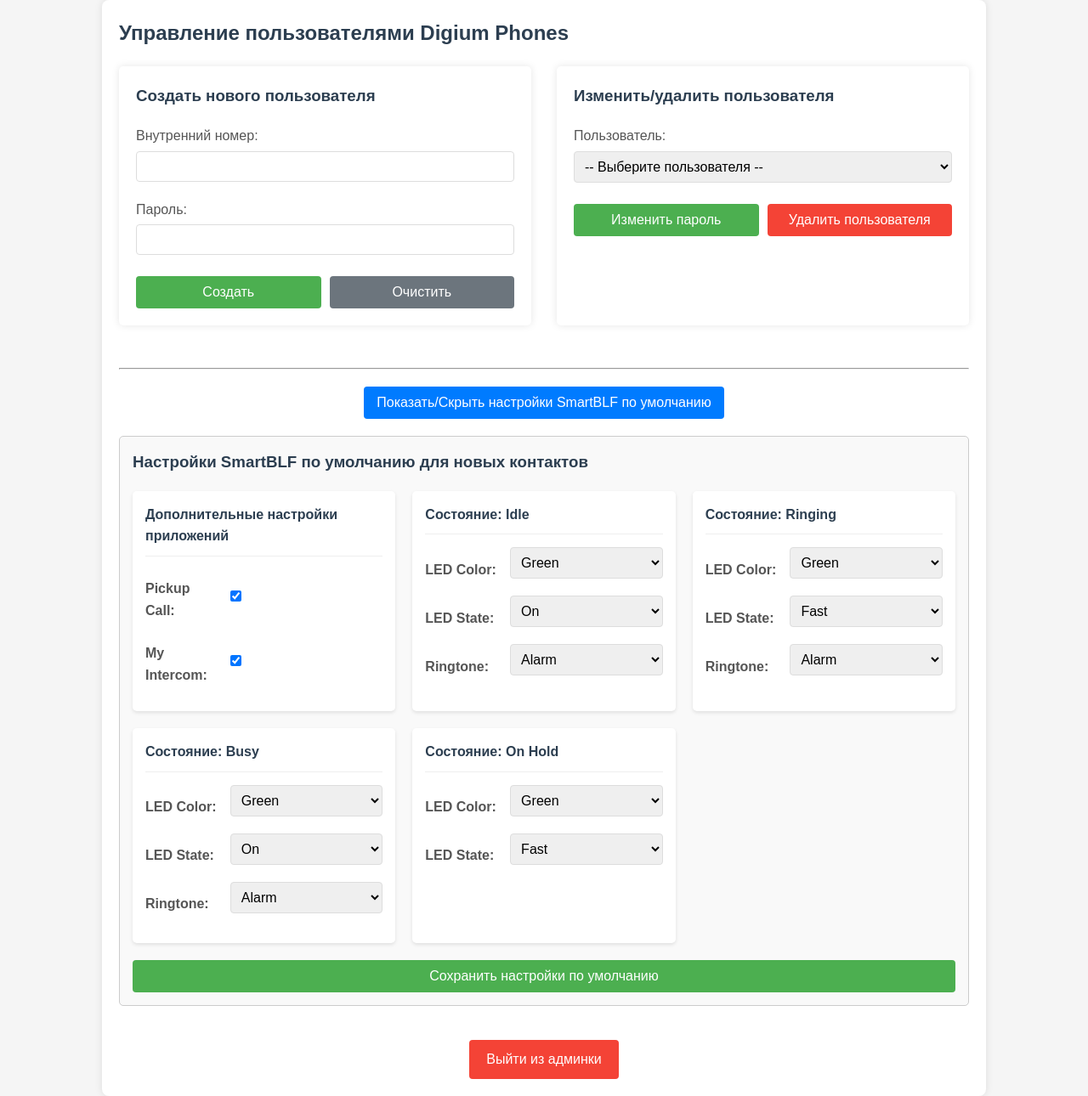
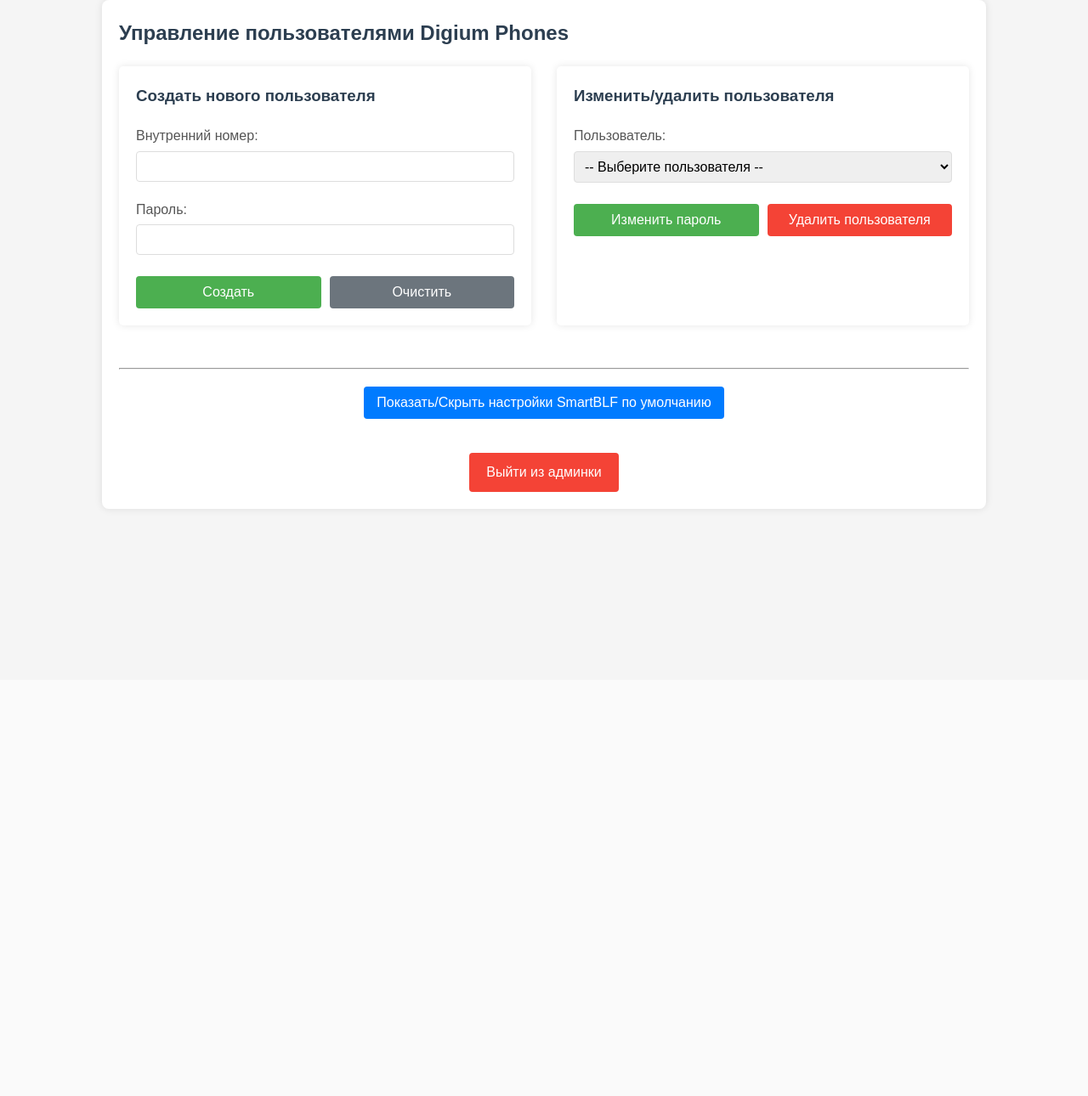
Before and after one commit to AlexeyAstashov/digium_blf_system, a PHP site: page /admin.php in a window 1280 px wide. Shown: the whole page at 85% size. After the commit the page ends 601 px from the top, so only its background shows below. Run offline with PHP 8.4, Linux system fonts and the light colour scheme; the visitor is signed in with stand-in values (Sample User, id 1); tables that the repository leaves empty hold one stand-in row (values such as "Sample post").

Commit message:
Bug fixed

```diff
--- a/admin.php
+++ b/admin.php
@@ -27,14 +27,19 @@ $formData = []; // Для сохранения данных формы посл
 // Получение текущих настроек по умолчанию SmartBLF
 $defaultSettings = [];
 try {
-    $stmt = $pdo->query("SELECT * FROM blf_default_settings WHERE id = 1"); // Предполагаем, что у нас одна запись с id = 1
+// здесь были зменения!
+    $stmt = $pdo->query("SELECT COUNT(*) FROM blf_default_settings");
+    $count = $stmt->fetchColumn();
+
+	if ($count == 0) {
+    // Если таблица пуста, создаем запись с id=1
+    $pdo->exec("INSERT INTO blf_default_settings (id, pickupcall, myintercom, idle_led_color, idle_led_state, idle_ringtone, ringing_led_color, ringing_led_state, ringing_ringtone, busy_led_color, busy_led_state, busy_ringtone, hold_led_color, hold_led_state) VALUES (1, 1, 1, 'green', 'on', 'Digium', 'red', 'fast', 'Techno', 'red', 'on', 'Techno', 'amber', 'slow')");
+}
+
+// Всегда получаем запись с id=1
+    $stmt = $pdo->query("SELECT * FROM blf_default_settings WHERE id = 1");
     $defaultSettings = $stmt->fetch(PDO::FETCH_ASSOC);
-    if (!$defaultSettings) {
-        // Если нет записи, вставляем дефолтные значения
-        $pdo->exec("INSERT INTO blf_default_settings (pickupcall, myintercom, idle_led_color, idle_led_state, idle_ringtone, ringing_led_color, ringing_led_state, ringing_ringtone, busy_led_color, busy_led_state, busy_ringtone, hold_led_color, hold_led_state) VALUES (1, 1, 'green', 'on', 'Digium', 'red', 'fast', 'Techno', 'red', 'on', 'Techno', 'amber', 'slow')");
-        $stmt = $pdo->query("SELECT * FROM blf_default_settings WHERE id = 1");
-        $defaultSettings = $stmt->fetch(PDO::FETCH_ASSOC);
-    }
+
 } catch (PDOException $e) {
     $error = "Ошибка при загрузке настроек по умолчанию: " . $e->getMessage();
 }
@@ -215,7 +220,7 @@ $users = $pdo->query("SELECT extension FROM users ORDER BY extension")
 
     <button type="button" class="show-blf-settings-btn" id="toggleBlfSettings">Показать/Скрыть настройки SmartBLF по умолчанию</button>
 
-    <div class="blf-settings-container" id="blfSettingsContainer">
+    <div class="blf-settings-container" id="blfSettingsContainer" style="display: none;" >
         <h3>Настройки SmartBLF по умолчанию для новых контактов</h3>
         <form method="post">
             <input type="hidden" name="action" value="update_blf_defaults">
```
